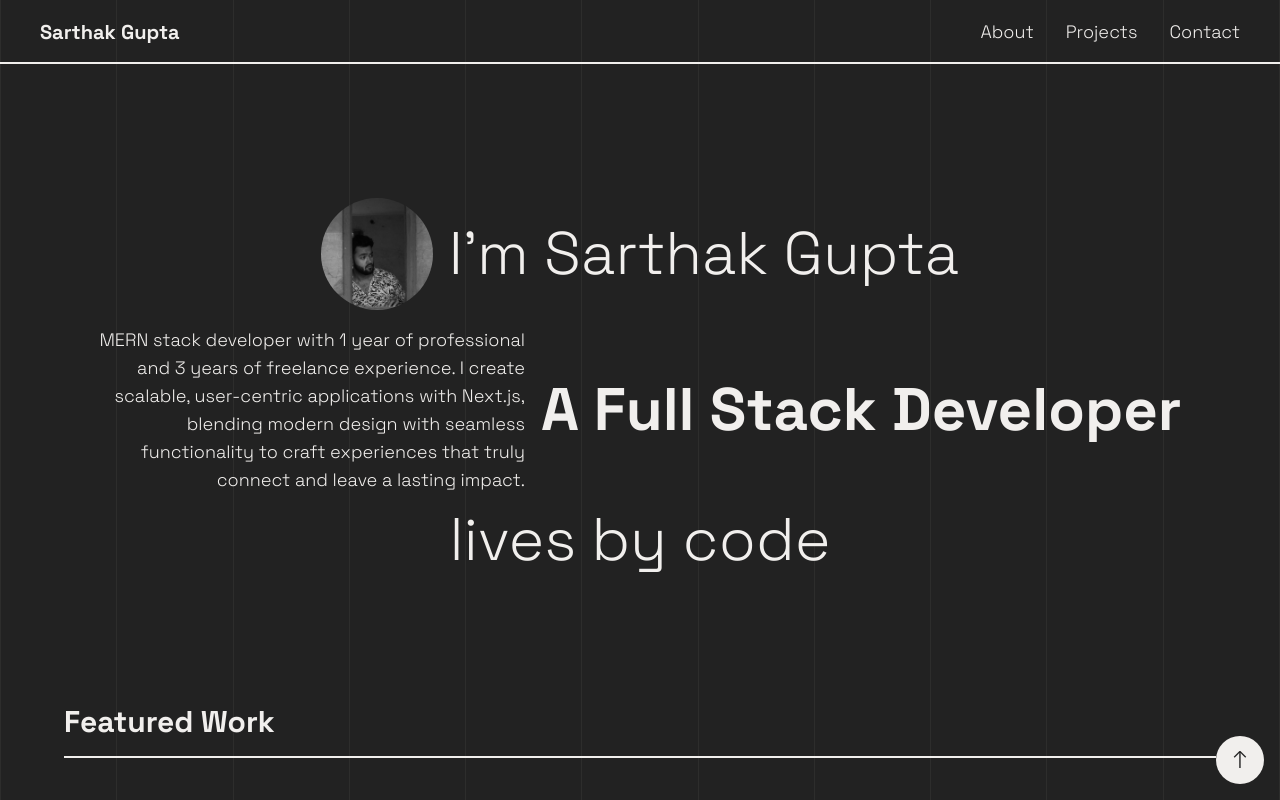
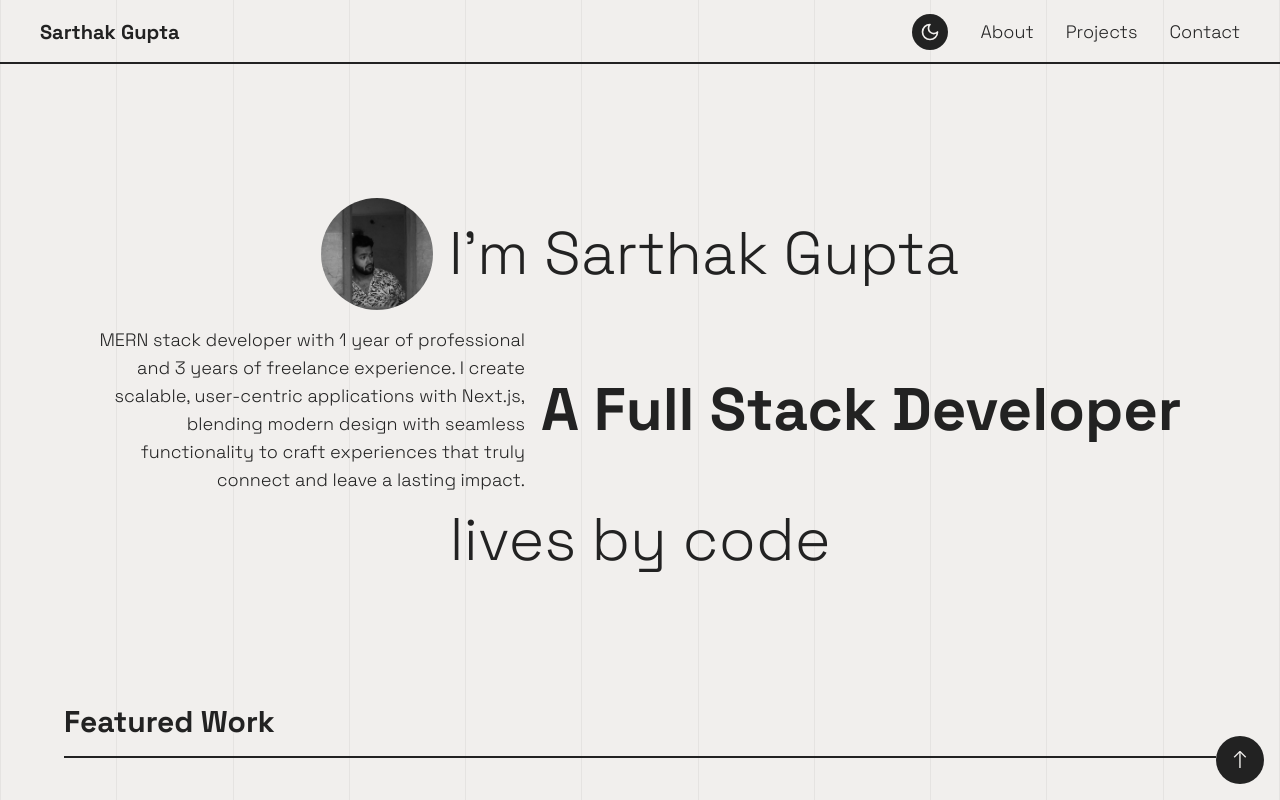
Before and after one commit to sarthak-g75/portfolio, a React (Vite) app: page / in a window 1280 px wide. Shown: the top 800 px of the page. Built offline with nearby package versions, Linux system fonts and the light colour scheme.

Commit message:
added dark mode and light mode button

```diff
--- a/package.json
+++ b/package.json
@@ -11,6 +11,7 @@
   },
   "dependencies": {
     "locomotive-scroll": "^4.1.4",
+    "lucide-react": "^0.475.0",
     "motion": "^12.0.6",
     "react": "^18.3.1",
     "react-dom": "^18.3.1",
--- a/src/components/AutoCarousel.jsx
+++ b/src/components/AutoCarousel.jsx
@@ -20,7 +20,10 @@ const AutoCarousel = ({ link, images }) => {
       className='relative flex justify-center w-full h-auto overflow-hidden '
       ref={carouselRef}
     >
-      <div data-hover-text='Read More'>
+      <div
+        data-hover-text='Read More'
+        className=''
+      >
         <motion.img
           key={index} // Forces re-animation on image change
           src={images[index]}
@@ -34,7 +37,7 @@ const AutoCarousel = ({ link, images }) => {
             damping: 20,
             duration: 0.8,
           }}
-          className='2xl:w-[1200px] 2xl:h-[600px] lg:w-[800px] lg:h-[400px] w-[500px] h-[200px] object-contain aspect-[1/1] cursor-pointer'
+          className='2xl:w-[1200px] 2xl:h-[600px] lg:w-[800px] lg:h-[400px] w-[500px] h-[200px] object-contain aspect-[1/1] cursor-pointer '
         />
       </div>
     </Link>
--- a/src/components/Bg.jsx
+++ b/src/components/Bg.jsx
@@ -2,12 +2,12 @@ import React from 'react'
 
 const Bg = () => {
   return (
-    <div className='fixed top-0 left-0 w-screen h-screen bg-accent -z-10'>
+    <div className='fixed top-0 left-0 w-screen h-screen bg-primary dark:bg-darkPrimary -z-10'>
       <div className='flex justify-between '>
         {[...Array(12)].map((_, index) => (
           <div
             key={index}
-            className='w-[1px] h-screen bg-primary opacity-5'
+            className='w-[1px] h-screen bg-accent dark:bg-darkAccent opacity-5'
           ></div>
         ))}
       </div>
--- a/src/components/Button.jsx
+++ b/src/components/Button.jsx
@@ -4,7 +4,7 @@ import { Link } from 'react-router-dom'
 const Button = ({ text }) => {
   return (
     <Link to='/'>
-      <div className='2xl:px-6 lg:px-4 px-2  font-semibold 2xl:text-lg lg:text-sm py-2 transition-all duration-300 rounded-sm ease-in-out border-[2px] border-primary w-max bg-accent hover:text-accent hover:bg-primary hover:scale-105'>
+      <div className='2xl:px-6 lg:px-4 px-2  font-semibold 2xl:text-lg lg:text-sm py-2 transition-all duration-300 rounded-sm ease-in-out border-[2px] dark:border-darkAccent w-max hover:bg-accent hover:text-primary border-accent dark:hover:text-darkPrimary dark:hover:bg-darkAccent hover:scale-105'>
         {text}
       </div>
     </Link>
--- a/src/components/Footer.jsx
+++ b/src/components/Footer.jsx
@@ -1,7 +1,7 @@
 import React from 'react'
-
+const text = 'Let’s create something great'
 const Footer = () => {
-  return <footer className='w-full h-screen bg-black'>hello</footer>
+  return <footer className='w-full h-screen bg-black'></footer>
 }
 
 export default Footer
--- a/src/components/JumpToTopButton.jsx
+++ b/src/components/JumpToTopButton.jsx
@@ -4,7 +4,7 @@ const JumpToTopButton = () => {
       onClick={() => {
         window.scrollTo({ top: 0, behavior: 'smooth' })
       }}
-      className='fixed flex items-center justify-center w-12 h-12 text-2xl rounded-full cursor-pointer bottom-4 right-4 bg-primary text-accent'
+      className='fixed flex items-center justify-center w-12 h-12 text-2xl rounded-full cursor-pointer bottom-4 right-4 bg-accent text-primary dark:bg-darkAccent dark:text-darkPrimary'
     >
       &uarr;
     </div>
--- a/src/components/Navbar.jsx
+++ b/src/components/Navbar.jsx
@@ -1,8 +1,7 @@
-// import { Link } from 'react-router-dom'
-// import { Link as ScrollLink } from 'react-scroll'
+import { useEffect, useState } from 'react'
 import { Link, useNavigate, useLocation } from 'react-router-dom'
+import { Moon, Sun } from 'lucide-react'
 import { easeInOut, motion } from 'motion/react'
-
 const name = 'Sarthak Gupta'
 const links = [
   { name: 'About', to: 'about' },
@@ -13,6 +12,20 @@ const delay = 0.5
 const Navbar = () => {
   const location = useLocation()
   const navigate = useNavigate()
+  const [theme, setTheme] = useState(localStorage.getItem('theme') || 'light')
+
+  useEffect(() => {
+    if (theme === 'dark') {
+      document.documentElement.classList.add('dark')
+    } else {
+      document.documentElement.classList.remove('dark')
+    }
+    localStorage.setItem('theme', theme)
+  }, [theme])
+
+  const toggleTheme = () => {
+    setTheme(theme === 'light' ? 'dark' : 'light')
+  }
 
   const handleScrollLinkClick = (to) => {
     if (location.pathname !== '/') {
@@ -45,7 +58,14 @@ const Navbar = () => {
             {name}
           </motion.h2>
         </Link>
-        <div className='flex gap-4 text-lg font-medium lg:gap-8'>
+        <div className='flex items-center gap-4 text-lg font-medium lg:gap-8'>
+          {/* Theme Toggle Button */}
+          <button
+            onClick={toggleTheme}
+            className='p-2 transition-all duration-300 rounded-full bg-accent dark:bg-darkAccent text-primary dark:text-darkPrimary hover:scale-110'
+          >
+            {theme === 'light' ? <Moon size={20} /> : <Sun size={20} />}
+          </button>
           {links.map((link, index) =>
             link.nav ? (
               <Link
@@ -96,7 +116,7 @@ const Navbar = () => {
           initial={{ width: 0, opacity: 0 }}
           animate={{ width: '100%', opacity: 1 }}
           transition={{ duration: 1.5, ease: 'easeOut' }}
-          className='absolute bottom-0 w-full h-[2px] left-0 bg-primary'
+          className='absolute bottom-0 w-full h-[2px] left-0 bg-accent dark:bg-darkAccent'
         />
       </div>
     </nav>
--- a/src/components/SubTitle.jsx
+++ b/src/components/SubTitle.jsx
@@ -9,7 +9,7 @@ const SubTitle = ({ title }) => {
       className='flex flex-col md:w-[90%] w-[85%] gap-4  '
     >
       <h2 className='text-3xl font-semibold 2xl:text-4xl'>{title}</h2>
-      <div className='w-full h-[2px] bg-primary'></div>
+      <div className='w-full h-[2px] bg-accent dark:bg-darkAccent'></div>
     </motion.div>
   )
 }
--- a/src/index.css
+++ b/src/index.css
@@ -7,8 +7,11 @@
 @tailwind utilities;
 
 body {
-    @apply font-space text-primary;
+    @apply font-space text-accent;
   }
+.dark body{
+  @apply text-darkAccent
+}
 
 
   html {
--- a/tailwind.config.js
+++ b/tailwind.config.js
@@ -1,14 +1,14 @@
 /** @type {import('tailwindcss').Config} */
 export default {
+  darkMode: 'class', // Enables class-based dark mode
   content: ['./index.html', './src/**/*.{js,ts,jsx,tsx}'],
   theme: {
     extend: {
-      scrollBehavior: ['responsive', 'smooth'],
       colors: {
-        // accent: '#f1efed',
-        // primary: '#222222',
-        primary: '#f1efed',
-        accent: '#222222',
+        primary: '#f1efed', // Light mode background
+        accent: '#222222', // Light mode text
+        darkPrimary: '#222222', // Dark mode background
+        darkAccent: '#f1efed', // Dark mode text
       },
       fontFamily: {
         space: ['Space Grotesk', 'sans-serif'],
```
Also changed, not shown: 1 other file (tests, documents, lock files or other folders).
